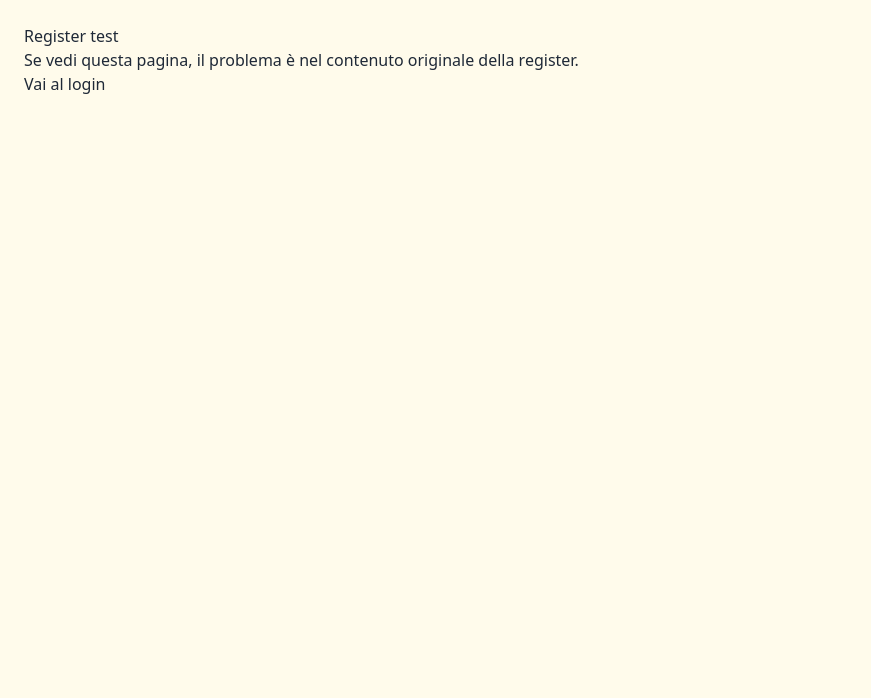
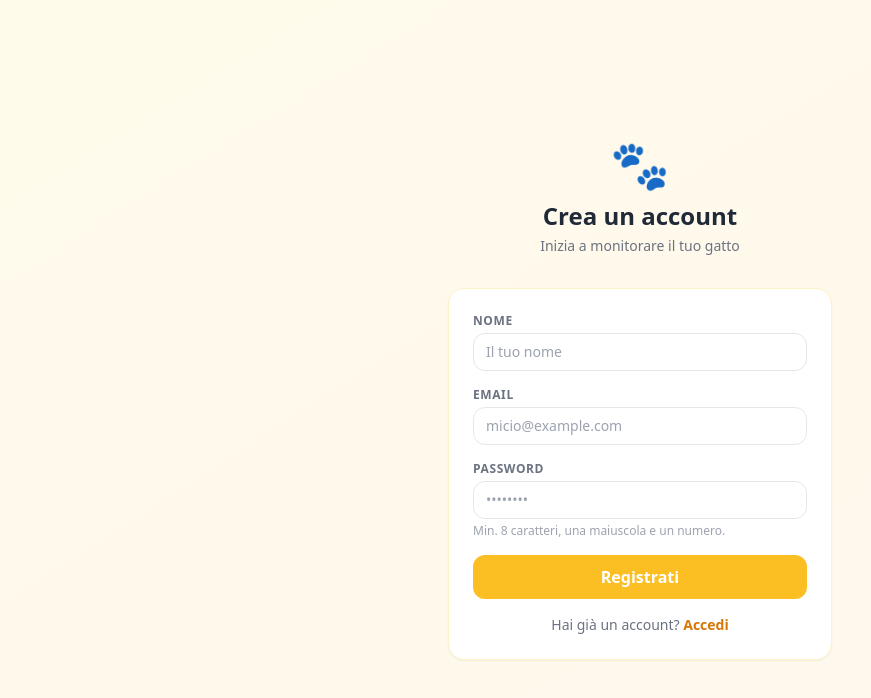
Before and after one commit to Noizexx/PurrSense, a Next.js app: page /register in a window 1280 px wide. Shown: the top 698 px of the page, without its empty margins (0-871 px from the left). Built offline with nearby package versions, Linux system fonts and the light colour scheme.

Commit message:
update gatto

```diff
--- a/src/app/(public)/register/RegisterPageClient.tsx
+++ b/src/app/(public)/register/RegisterPageClient.tsx
@@ -1,11 +1,160 @@
 "use client";
 
+import { useState } from "react";
+import Link from "next/link";
+import { useRouter } from "next/navigation";
+
 export default function RegisterPageClient() {
+  const router = useRouter();
+
+  const [form, setForm] = useState({ name: "", email: "", password: "" });
+  const [errors, setErrors] = useState<Record<string, string[]>>({});
+  const [globalError, setGlobalError] = useState("");
+  const [loading, setLoading] = useState(false);
+  const [success, setSuccess] = useState(false);
+
+  const handleSubmit = async (e: React.FormEvent) => {
+    e.preventDefault();
+    setErrors({});
+    setGlobalError("");
+    setLoading(true);
+
+    try {
+      const res = await fetch("/api/auth/register", {
+        method: "POST",
+        headers: { "Content-Type": "application/json" },
+        body: JSON.stringify(form),
+      });
+
+      const data = await res.json();
+
+      if (!res.ok) {
+        if (res.status === 409) {
+          setGlobalError("Email già registrata. Prova ad accedere.");
+        } else if (typeof data.error === "object") {
+          setErrors(data.error);
+        } else {
+          setGlobalError(data.error ?? "Errore durante la registrazione.");
+        }
+        return;
+      }
+
+      setSuccess(true);
+    } finally {
+      setLoading(false);
+    }
+  };
+
+  if (success) {
+    return (
+      <div className="min-h-screen bg-gradient-to-br from-amber-50 to-orange-50 flex items-center justify-center px-4">
+        <div className="w-full max-w-sm text-center">
+          <span className="text-5xl mb-4 block">🐾</span>
+          <h1 className="text-2xl font-bold text-gray-800 mt-3">Quasi fatto!</h1>
+          <p className="text-sm text-gray-500 mt-2">
+            Abbiamo inviato un&apos;email di verifica a{" "}
+            <strong>{form.email}</strong>.<br />
+            Clicca il link nell&apos;email per attivare il tuo account.
+          </p>
+          <Link
+            href="/login"
+            className="mt-6 inline-block text-amber-600 font-semibold hover:underline text-sm"
+          >
+            Vai al login
+          </Link>
+        </div>
+      </div>
+    );
+  }
+
   return (
-    <div style={{ padding: 24 }}>
-      <h1>Register test</h1>
-      <p>Se vedi questa pagina, il problema è nel contenuto originale della register.</p>
-      <a href="/login">Vai al login</a>
+    <div className="min-h-screen bg-gradient-to-br from-amber-50 to-orange-50 flex items-center justify-center px-4">
+      <div className="w-full max-w-sm">
+        <div className="text-center mb-8">
+          <span className="text-5xl">🐾</span>
+          <h1 className="text-2xl font-bold text-gray-800 mt-3">Crea un account</h1>
+          <p className="text-sm text-gray-500 mt-1">Inizia a monitorare il tuo gatto</p>
+        </div>
+
+        <div className="bg-white rounded-2xl shadow-sm border border-amber-100 p-6">
+          <form onSubmit={handleSubmit} className="space-y-4">
+            {globalError && (
+              <div className="bg-red-50 border border-red-200 text-red-700 text-sm rounded-xl p-3">
+                {globalError}
+              </div>
+            )}
+
+            <div>
+              <label className="text-xs font-semibold text-gray-500 uppercase tracking-wider block mb-1">
+                Nome
+              </label>
+              <input
+                type="text"
+                required
+                value={form.name}
+                onChange={(e) => setForm((f) => ({ ...f, name: e.target.value }))}
+                className="w-full px-3 py-2 rounded-xl border border-gray-200 text-sm focus:outline-none focus:ring-2 focus:ring-amber-300 transition"
+                placeholder="Il tuo nome"
+              />
+              {errors.name && (
+                <p className="text-red-500 text-xs mt-1">{errors.name[0]}</p>
+              )}
+            </div>
+
+            <div>
+              <label className="text-xs font-semibold text-gray-500 uppercase tracking-wider block mb-1">
+                Email
+              </label>
+              <input
+                type="email"
+                required
+                value={form.email}
+                onChange={(e) => setForm((f) => ({ ...f, email: e.target.value }))}
+                className="w-full px-3 py-2 rounded-xl border border-gray-200 text-sm focus:outline-none focus:ring-2 focus:ring-amber-300 transition"
+                placeholder="micio@example.com"
+              />
+              {errors.email && (
+                <p className="text-red-500 text-xs mt-1">{errors.email[0]}</p>
+              )}
+            </div>
+
+            <div>
+              <label className="text-xs font-semibold text-gray-500 uppercase tracking-wider block mb-1">
+                Password
+              </label>
+              <input
+                type="password"
+                required
+                value={form.password}
+                onChange={(e) => setForm((f) => ({ ...f, password: e.target.value }))}
+                className="w-full px-3 py-2 rounded-xl border border-gray-200 text-sm focus:outline-none focus:ring-2 focus:ring-amber-300 transition"
+                placeholder="••••••••"
+              />
+              <p className="text-gray-400 text-xs mt-1">
+                Min. 8 caratteri, una maiuscola e un numero.
+              </p>
+              {errors.password && (
+                <p className="text-red-500 text-xs mt-1">{errors.password[0]}</p>
+              )}
+            </div>
+
+            <button
+              type="submit"
+              disabled={loading}
+              className="w-full py-2.5 bg-amber-400 hover:bg-amber-500 disabled:opacity-60 text-white font-semibold rounded-xl transition"
+            >
+              {loading ? "Registrazione in corso..." : "Registrati"}
+            </button>
+          </form>
+
+          <div className="mt-4 text-center text-sm text-gray-500">
+            Hai già un account?{" "}
+            <Link href="/login" className="text-amber-600 font-semibold hover:underline">
+              Accedi
+            </Link>
+          </div>
+        </div>
+      </div>
     </div>
   );
 }
```
Also changed, not shown: src/middleware.ts (+1 -7 lines).
